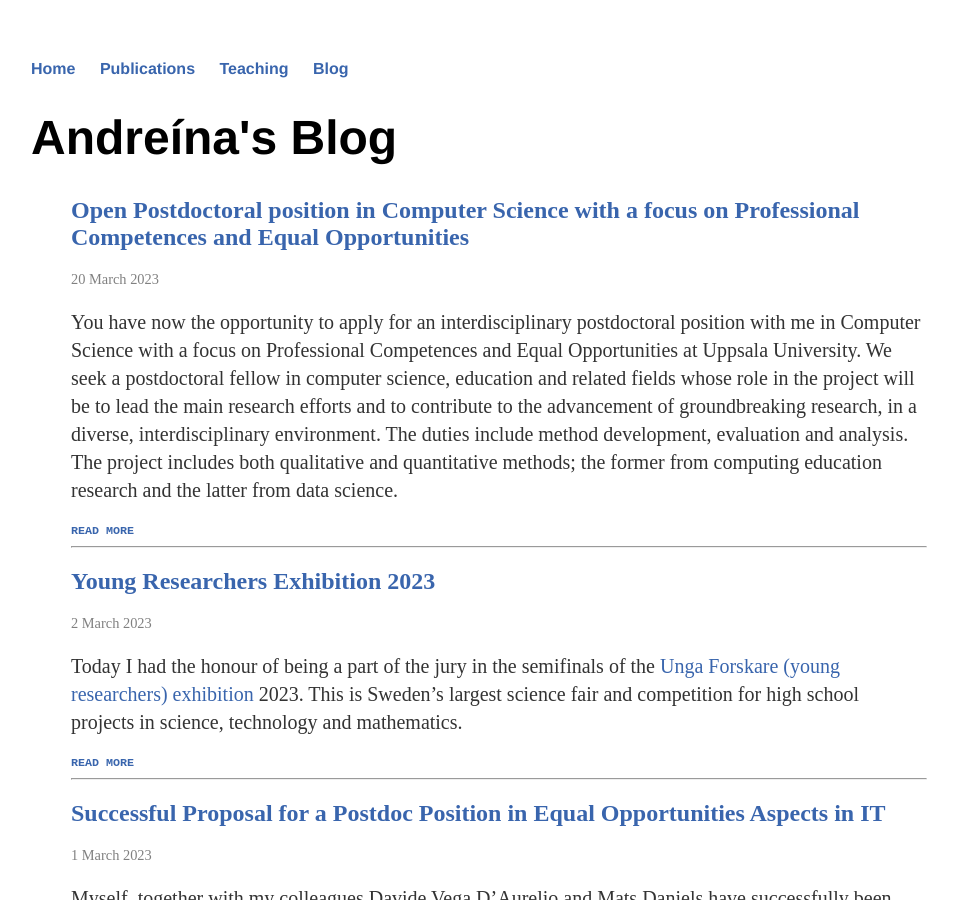
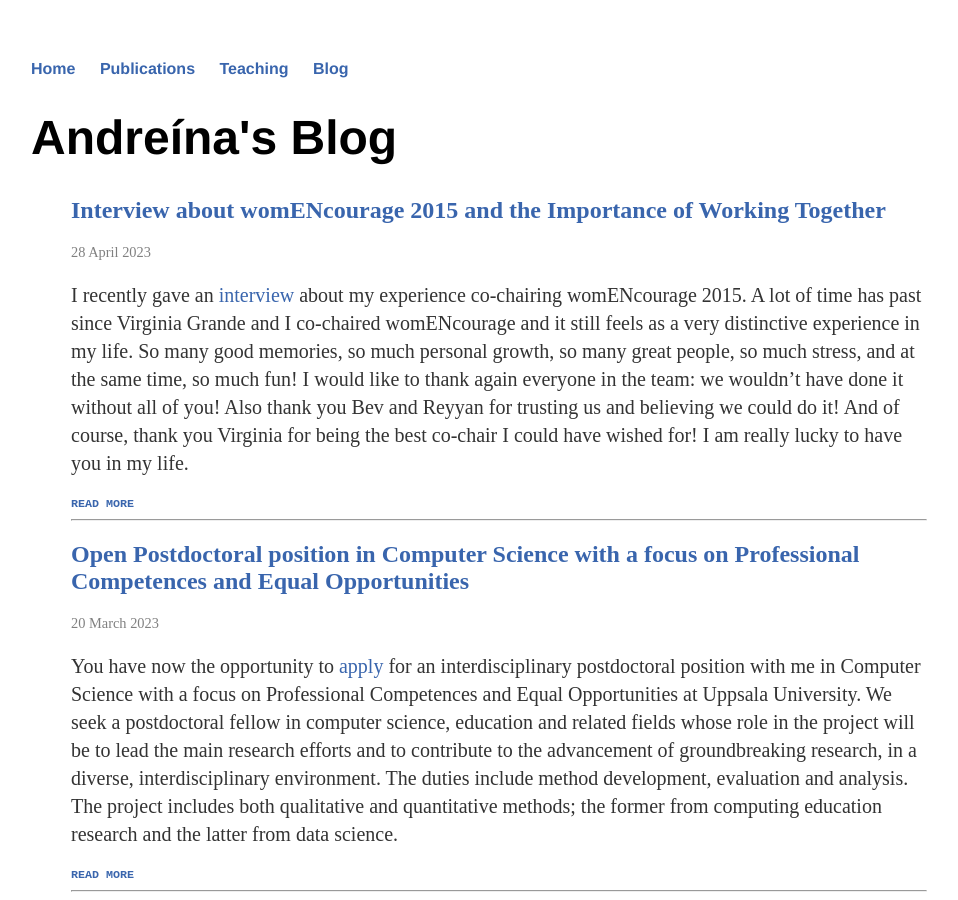
Before and after one commit to andreina-francisco/andreina-francisco.github.io, a Jekyll site: the page built from blog/index.html, in a window 1280 px wide and 900 px high. Shown: the whole window, without its empty margins (161-1119 px from the left). Built offline with Jekyll 4.4.1, drawn with Linux system fonts in a browser that asks for light colours; nearby versions of some CDN libraries; a style sheet for code colours, icons or effects is not loaded.

Commit message:
womENcourage 2015 blog post

```diff
--- /dev/null
+++ b/_posts/2023-04-28-acm-womencourage.md
@@ -0,0 +1,24 @@
+---
+layout: post
+title: "Interview about womENcourage 2015 and the Importance of Working Together"
+date: 2023-04-28
+feature-img: "/blog/images/2015-09-womencourage15-logo.jpeg"
+---
+
+I recently gave an [interview](https://acmweurope.acm.org/womencourage-past-chair-the-importance-of-working-together/) about my experience co-chairing womENcourage 2015. A lot of time has past since Virginia Grande and I co-chaired womENcourage and it still feels as a very distinctive experience in my life. So many good memories, so much personal growth, so many great people, so much stress, and at the same time, so much fun! I would like to thank again everyone in the team: we wouldn't have done it without all of you! Also thank you Bev and Reyyan for trusting us and believing we could do it! And of course, thank you Virginia for being the best co-chair I could have wished for! I am really lucky to have you in my life.
+
+<p align="center">
+<img src="/blog/images/2015-09-womencourage-redchair.jpeg" width="600">
+</p>
+
+<p align="center">
+<img src="/blog/images/2015-09-womencourage.jpeg" width="600">
+</p>
+
+<p align="center">
+<img src="/blog/images/2015-09-womencourage2.jpeg" width="600">
+</p>
+
+<p align="center">
+<img src="/blog/images/2015-09-womencourage3.jpeg" width="600">
+</p>
```
Also changed, not shown: _posts/2023-03-20-open-postdoc-position.md (+1 -1 lines), blog/images/2015-09-womencourage-redchair.jpeg (added), blog/images/2015-09-womencourage.jpeg (added), blog/images/2015-09-womencourage15-logo.jpeg (added), blog/images/2015-09-womencourage2.jpeg (added), blog/images/2015-09-womencourage3.jpeg (added).
